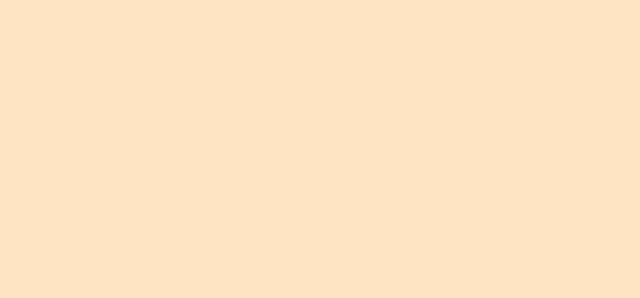
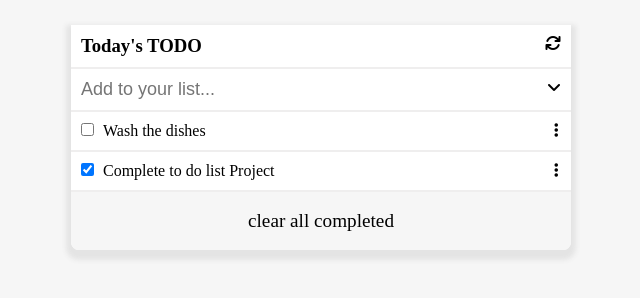
Before and after one commit to DilsherB/TODO-List, a website with bundled scripts: page src/index.html in a window 1280 px wide. Shown: the whole page, without its empty margins (319-959 px from the left). Built offline with nearby package versions, Linux system fonts and the light colour scheme.

Commit message:
list structure finalized

```diff
--- a/src/index.html
+++ b/src/index.html
@@ -3,9 +3,25 @@
   <head>
     <meta charset="UTF-8" />
     <meta name="viewport" content="width=device-width, initial-scale=1.0" />
+    <link rel="stylesheet" href="https://cdnjs.cloudflare.com/ajax/libs/font-awesome/6.2.1/css/all.min.css" integrity="sha512-MV7K8+y+gLIBoVD59lQIYicR65iaqukzvf/nwasF0nqhPay5w/9lJmVM2hMDcnK1OnMGCdVK+iQrJ7lzPJQd1w==" crossorigin="anonymous" referrerpolicy="no-referrer" />
+    <!-- <link rel="stylesheet" href="style.css"> -->
     <title>TODO list</title>
   </head>
   <body>
+    <main>
+      <ul>
+        <li><h3>Today's TODO</h3><i class="fa-solid fa-arrows-rotate"></i></li>
+        <li>
+          <input type="text" placeholder="Add to your list...">
+          <i class="fa-sharp fa-solid fa-angle-down"></i>
+        </li>
+        <ul id="listItems">
 
+
+        </ul>
+        <div class="clearAll"><span>clear all completed</span></div>
+      </ul>
+    </main>
+    <script src="./index.js"></script>
   </body>
 </html>
--- a/src/index.js
+++ b/src/index.js
@@ -1 +1,47 @@
 import './style.css';
+
+let tasks = [
+  { description: 'Wash the dishes', completed: false, index: 1 },
+  { description: 'Complete to do list Project', completed: true, index: 2 },
+];
+
+const list = document.querySelector('#listItems');
+tasks.forEach((task) => {
+  if (task.completed) {
+    list.innerHTML += `<li class="deleteIcon">
+    <span>
+      <input type="checkbox" id="${task.index}" checked>
+      <span class="lm">${task.description}</span>
+    </span>
+    <span class="center">
+      <i class="fa-solid fa-ellipsis-vertical dots"></i>
+      <i class="fa-solid fa-trash-can hidden"></i>
+    </span>
+    </li>`
+  } else {
+    list.innerHTML += `<li class="deleteIcon">
+    <span>
+      <input type="checkbox" id="${task.index}">
+      <span class="lm">${task.description}</span>
+    </span>
+    <span class="center">
+      <i class="fa-solid fa-ellipsis-vertical dots"></i>
+      <i class="fa-solid fa-trash-can hidden"></i>
+    </span>
+    </li>`
+  }
+});
+
+let dots = document.querySelectorAll('.dots');
+let trash = document.querySelectorAll('.fa-trash-can');
+let deleteIcon = document.querySelectorAll('.deleteIcon');
+for(let i=0; i<deleteIcon.length; i++) {
+  deleteIcon[i].addEventListener('mouseover', () => {
+    dots[i].classList.add('hidden');
+    trash[i].classList.remove('hidden');
+  });
+  deleteIcon[i].addEventListener('mouseout', () => {
+    dots[i].classList.remove('hidden');
+    trash[i].classList.add('hidden');
+  });
+}
--- a/src/style.css
+++ b/src/style.css
@@ -1,3 +1,60 @@
+* {
+  margin: 0;
+  padding: 0;
+  box-sizing: border-box;
+}
+
 body {
-  background-color: bisque;
+  background-color: #F6F6F6;
 }
+
+main {
+  max-width: 500px;
+  margin: 25px auto;
+  box-shadow: 0 5px 5px 5px #E4E4E4;
+  border-radius: 0 0 8px 8px;
+  background-color: #FFFFFF;
+}
+
+input[type="text"],
+input[type="text"]:focus {
+  border: none;
+  outline: none;
+  font-size: large;
+  width: 90%;
+}
+
+li {
+  list-style: none;
+  display: flex;
+  justify-content: space-between;
+  padding: 10px 10px;
+  border-bottom: 2px solid #efeeee;
+}
+
+span > span {
+  padding-left: 5px;
+  width: 80%;
+}
+
+.clearAll {
+  background-color: #F6F6F6;
+  text-align: center;
+  border-radius: 0 0 8px 8px;
+  font-size: larger;
+  line-height: 300%;
+}
+
+.clearAll > span:hover {
+  text-decoration: underline;
+  cursor: pointer;
+}
+
+.hidden {
+  display: none;
+}
+
+.center {
+  width: 2%;
+  text-align: center;
+}
```
Also changed, not shown: dist/index.html.
